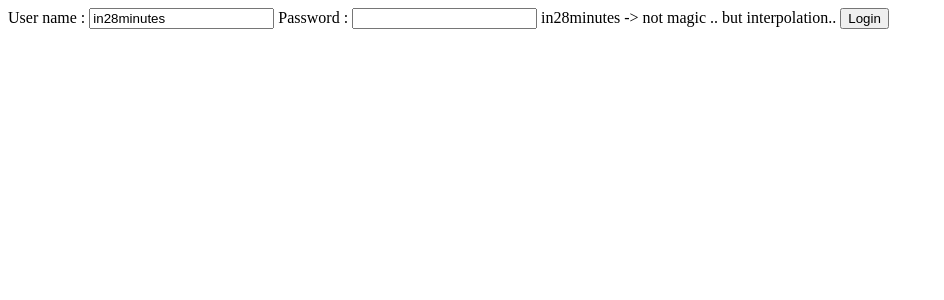
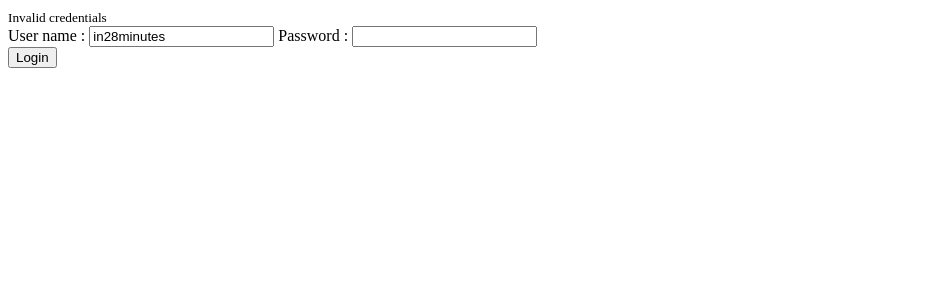
Before and after one commit to archana-vish/Angular7, an Angular app: page / in a window 1280 px wide. Both pictures are taken after a click on the button "Login". Shown: the top 300 px of the page, without its empty margins (0-944 px from the left). Built offline with nearby package versions, Linux system fonts and the light colour scheme.

Commit message:
understand ngIf

```diff
--- a/src/app/login/login.component.html
+++ b/src/app/login/login.component.html
@@ -1,4 +1,8 @@
+<div *ngIf="invalidLogin">
+<small> {{errormessage}} </small>
+<br>
+</div>
 User name : <input type="text" name="username" [(ngModel)]="username">
 Password  : <input type="password" name="password" [(ngModel)]="password">
-{{username}} -> not magic .. but interpolation..
+<br>
 <button name="Login" (click)=handleLogin()>Login</button>
--- a/src/app/login/login.component.ts
+++ b/src/app/login/login.component.ts
@@ -9,6 +9,8 @@ export class LoginComponent implements OnInit {
 
   username : string = 'in28minutes';
   password : string = '';
+  errormessage: string = 'Invalid credentials';
+  invalidLogin: boolean = false;
 
   constructor() { }
 
@@ -17,5 +19,10 @@ export class LoginComponent implements OnInit {
 
   handleLogin() {
     console.log('Printing username :: ' + this.username);
+    if (this.username === 'in28minutes' && this.password === 'dummy') {
+      this.invalidLogin = false;
+    } else {
+      this.invalidLogin = true;
+    }
   }
 }
```
